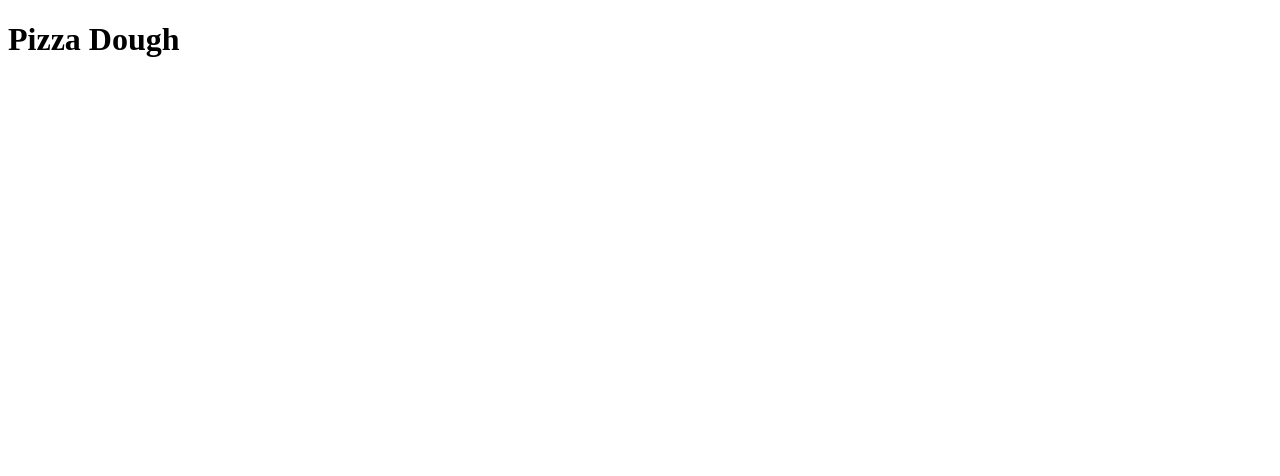
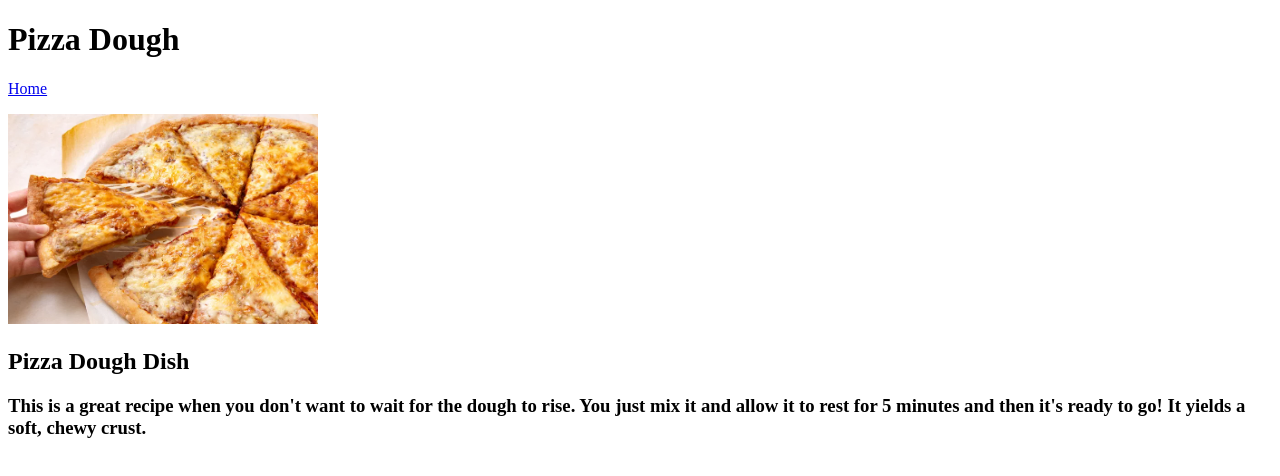
Before and after one commit to hdsjaihdakw/odin-recipes, a plain HTML site: page recipes/pizza dough.html in a window 1280 px wide. Drawn offline with Linux system fonts and the light colour scheme.

Commit message:
Update page titles and enhance pizza dough recipe details

```diff
--- a/recipes/pizza dough.html
+++ b/recipes/pizza dough.html
@@ -3,10 +3,14 @@
   <head>
     <meta charset="UTF-8" />
     <meta name="viewport" content="width=device-width, initial-scale=1.0" />
-    <title>Document</title>
+    <title>Odin Recipes: Pizza Dough</title>
   </head>
 
   <body>
     <h1>Pizza Dough</h1>
+    <a href="../index.html">Home</a>
+    <p><img src="Pizza Dough.jpg" alt="Pizza Dough" width="310" height="210"></p>
+    <h2>Pizza Dough Dish</h2>
+    <p><h3>This is a great recipe when you don't want to wait for the dough to rise. You just mix it and allow it to rest for 5 minutes and then it's ready to go! It yields a soft, chewy crust.</h3></p>
   </body>
 </html>
```
Also changed, not shown: index.html (+1 -1 lines), recipes/Pizza Dough.jpg (added).
